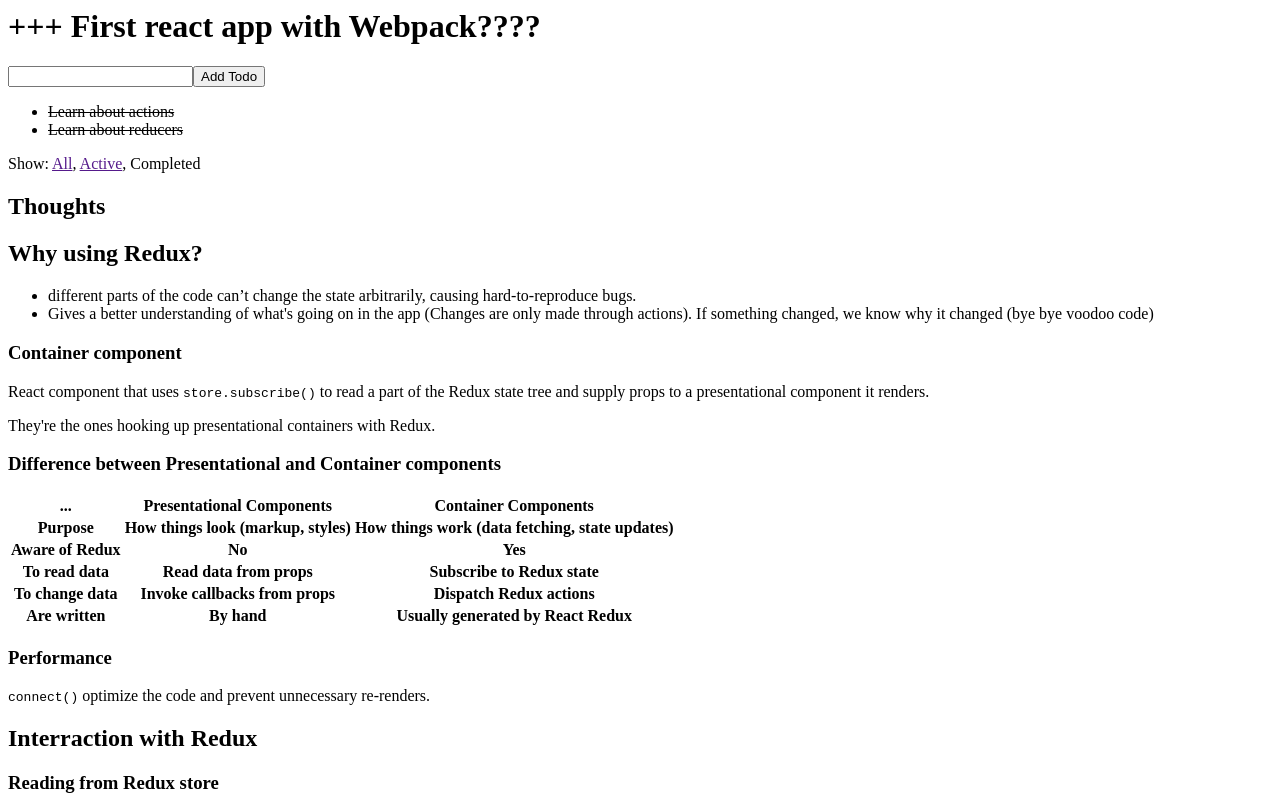
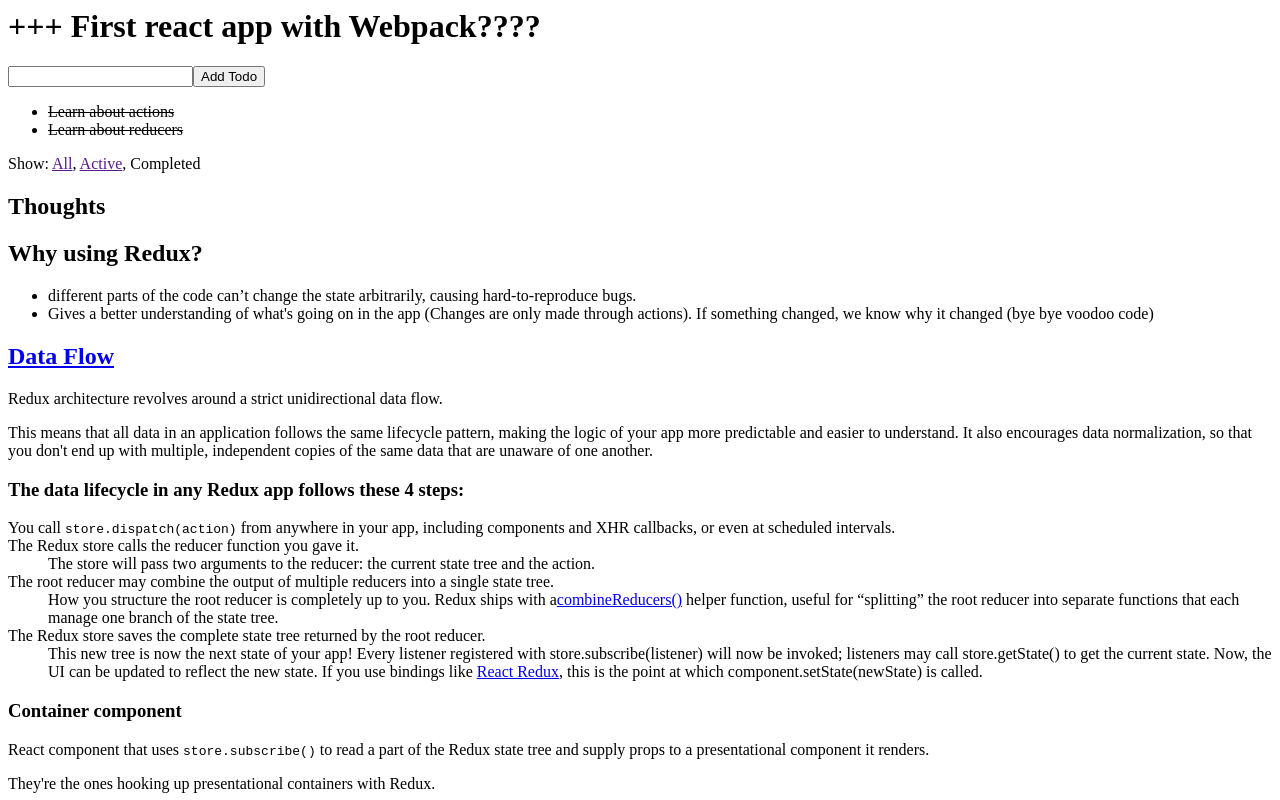
Before and after one commit to ericnjanga/Todo-With-React-Redux, a React app: page / in a window 1280 px wide. Shown: the top 800 px of the page. Built offline with nearby package versions, Linux system fonts and the light colour scheme.

Commit message:
documentation on redux data flow

```diff
--- a/src/components/App.js
+++ b/src/components/App.js
@@ -25,6 +25,29 @@
             <li>different parts of the code can’t change the state arbitrarily, causing hard-to-reproduce bugs.</li>
             <li>Gives a better understanding of what's going on in the app (Changes are only made through actions). If something changed, we know why it changed (bye bye voodoo code)</li>
           </ul>
+        </div>
+        <div>
+          <h2><a href="https://redux.js.org/basics/data-flow" target="_blank">Data Flow</a></h2>
+          <p>Redux architecture revolves around a strict unidirectional data flow.</p>
+          <p>This means that all data in an application follows the same lifecycle pattern, making the logic of your app more predictable and easier to understand. It also encourages data normalization, so that you don't end up with multiple, independent copies of the same data that are unaware of one another.</p>
+
+          <h3>The data lifecycle in any Redux app follows these 4 steps:</h3>
+          <dl>
+            <dt>You call <code>store.dispatch(action)</code> from anywhere in your app, including components and XHR callbacks, or even at scheduled intervals.</dt>
+            <dt style={{color:'red!important'}}>
+              The Redux store calls the reducer function you gave it.
+            </dt>
+            <dd style={{color:'red!important'}}>The store will pass two arguments to the reducer: the current state tree and the action.</dd>
+            <dt style={{color:'orange!important'}}>The root reducer may combine the output of multiple reducers into a single state tree.</dt>
+            <dd style={{color:'orange!important'}}>How you structure the root reducer is completely up to you. Redux ships with a
+                  <a href="https://redux.js.org/api/combinereducers" target="_blank">combineReducers()</a> helper function, useful for “splitting” the root reducer into separate functions that each manage one branch of the state tree.
+            </dd>
+            <dt>The Redux store saves the complete state tree returned by the root reducer.</dt>
+            <dd>
+              This new tree is now the next state of your app! Every listener registered with store.subscribe(listener) will now be invoked; listeners may call store.getState() to get the current state.
+              Now, the UI can be updated to reflect the new state. If you use bindings like <a href="https://github.com/gaearon/react-redux" target="_blank">React Redux</a>, this is the point at which component.setState(newState) is called.
+            </dd>
+          </dl>
         </div>
         <div>
           <h3>Container component</h3>
```
Also changed, not shown: src/reducers/_readme.md (+1 -0 lines).
